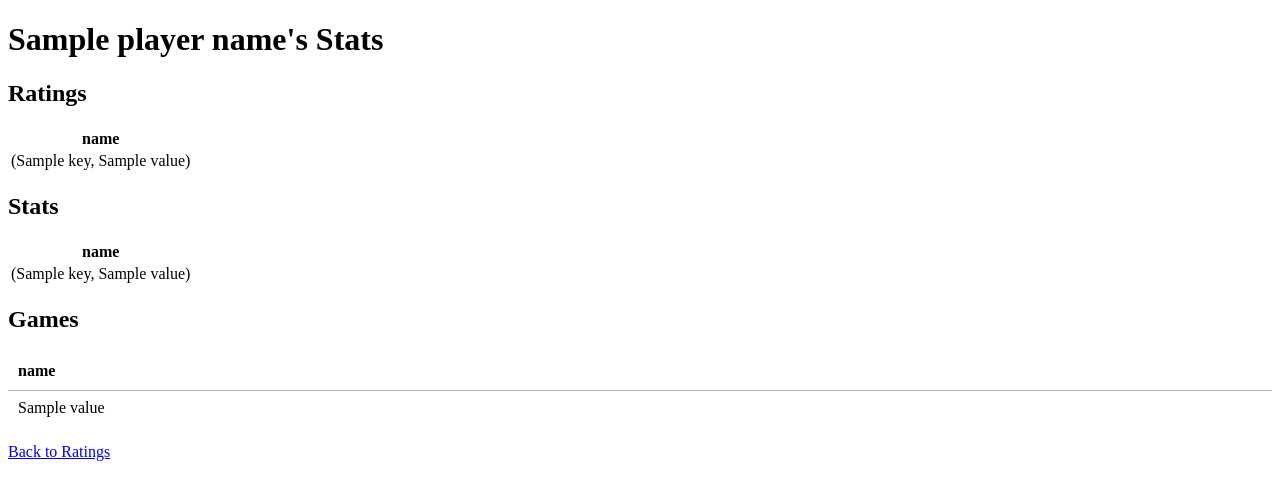
After one commit to jmgjasongardner/naismith-nerds, a Flask app: template flask_app/templates/player.html in a window 1280 px wide. The commit adds this page. Shown: the top 500 px of the page. Run offline with Flask 3, Linux system fonts and the light colour scheme; the template is opened without the code that fills it: most values are stand-ins (such as "Sample title", 1, 10 or a date in 2020); some libraries are stand-ins or nearby versions.

Commit message:
clickable player pages!
updated game results page

```diff
--- a/collective_bball/eda_main.py
+++ b/collective_bball/eda_main.py
@@ -13,6 +13,9 @@ def generate_stats(run_locally=False):
 
     df = (
         df.with_columns(
+            pl.col("A_SCORE").cast(pl.Int64),
+            pl.col("B_SCORE").cast(pl.Int64)
+        ).with_columns(
             pl.when(pl.col("B_SCORE") > pl.col("A_SCORE"))
             .then(pl.lit("B"))
             .when(pl.col("B_SCORE") < pl.col("A_SCORE"))
--- a/collective_bball/web_data_loader.py
+++ b/collective_bball/web_data_loader.py
@@ -26,7 +26,7 @@ def format_stats(stats_df):
 def get_stats():
     """Return formatted stats with renamed columns and rounded values."""
     stats, games = generate_stats()
-    return format_stats(stats), games.to_dict(orient="records")  # Apply formatting before sending
+    return format_stats(stats), games.drop('Date', axis = 1).to_dict(orient="records")  # Apply formatting before sending
 
 
 def get_ratings():
--- a/flask_app/app.py
+++ b/flask_app/app.py
@@ -1,11 +1,17 @@
 import subprocess
 from flask import Flask, render_template
+
 from collective_bball.web_data_loader import get_stats, get_ratings
 
 app = Flask(__name__, static_folder="../static")
 
+# Global storage for precomputed data
+stats_data = None
+games_data = None
+ratings_data = None
+best_alpha = None
 
-# Run rapm_model_main.py with specific arguments
+
 def run_rapm_model():
     subprocess.run(
         [
@@ -17,15 +23,54 @@ def run_rapm_model():
     )
 
 
+def filter_dictionary(dictionary, player_name):
+    return [entry for entry in dictionary if entry["Player"] == player_name]
+
+
+def aggregate_data():
+    stats, games = get_stats()  # Pull stats dict
+    ratings, best_alpha = get_ratings()
+
+    return stats, games, ratings, best_alpha
+
+
 @app.route("/")
 def home():
+    global stats_data, games_data, ratings_data, best_alpha  # Use global variables
+
     run_rapm_model()  # Run the model before fetching the data
 
-    stats_data, games_data = get_stats()  # Pull stats dict
-    players_data, best_alpha = get_ratings()
+    # Store computed data in global variables
+    stats_data, games_data, ratings_data, best_alpha = aggregate_data()
 
     return render_template(
-        "index.html", stats=stats_data, games=games_data, players=players_data, best_alpha=best_alpha
+        "index.html",
+        stats=stats_data,
+        games=games_data,
+        players=ratings_data,
+        best_alpha=best_alpha,
+    )
+
+
+@app.route("/player/<player_name>")
+def player_page(player_name):
+    global stats_data, games_data, ratings_data  # Access precomputed data
+
+    if stats_data is None or games_data is None or ratings_data is None:
+        return "Data not loaded. Please visit the homepage first.", 500
+
+    filtered_games = [
+        game for game in games_data
+        if player_name in {game["A1"], game["A2"], game["A3"], game["A4"], game["A5"],
+                           game["B1"], game["B2"], game["B3"], game["B4"], game["B5"]}
+    ]
+
+    return render_template(
+        "player.html",
+        player_name=player_name,
+        player_stats=filter_dictionary(stats_data, player_name),
+        player_rating=filter_dictionary(ratings_data, player_name),
+        player_games=filtered_games,
     )
 
 
--- /dev/null
+++ b/flask_app/templates/player.html
@@ -0,0 +1,112 @@
+<!DOCTYPE html>
+<html lang="en">
+<head>
+    <meta charset="UTF-8">
+    <meta name="viewport" content="width=device-width, initial-scale=1.0">
+    <title>{{ player_name }}'s Stats</title>
+    <link rel="stylesheet" href="{{ url_for('static', filename='styles.css') }}">
+    <!-- DataTables CSS -->
+    <link rel="stylesheet" href="https://cdn.datatables.net/1.13.6/css/jquery.dataTables.min.css">
+</head>
+
+<!-- jQuery and DataTables JS -->
+<script src="https://code.jquery.com/jquery-3.6.0.min.js"></script>
+<script src="https://cdn.datatables.net/1.13.6/js/jquery.dataTables.min.js"></script>
+
+<body>
+    <h1>{{ player_name }}'s Stats</h1>
+
+    <h2>Ratings</h2>
+    {% if player_rating %}
+    <table id="ratingsTable" class="display">
+        <thead>
+            <tr>
+                {% for col in player_rating[0].keys() %}
+                    <th>{{ col }}</th>
+                {% endfor %}
+            </tr>
+        </thead>
+        <tbody>
+            {% for row in player_rating %}
+                <tr>
+                    {% for value in row.values() %}
+                        <td>{{ value }}</td>
+                    {% endfor %}
+                </tr>
+            {% endfor %}
+        </tbody>
+    </table>
+    {% else %}
+        <p>No rating data available for {{ player_name }} (not yet played 20 games).</p>
+    {% endif %}
+
+    <h2>Stats</h2>
+    {% if player_stats %}
+    <table id="statsTable" class="display">
+        <thead>
+            <tr>
+                {% for col in player_stats[0].keys() %}
+                    <th>{{ col }}</th>
+                {% endfor %}
+            </tr>
+        </thead>
+        <tbody>
+            {% for row in player_stats %}
+                <tr>
+                    {% for value in row.values() %}
+                        <td>{{ value }}</td>
+                    {% endfor %}
+                </tr>
+            {% endfor %}
+        </tbody>
+    </table>
+    {% else %}
+        <p>No stats available for {{ player_name }}.</p>
+    {% endif %}
+
+    <h2>Games</h2>
+    {% if player_games %}
+    <table id="gamesTable" class="display">
+        <thead>
+            <tr>
+                {% for col in player_games[0].keys() %}
+                    <th>{{ col }}</th>
+                {% endfor %}
+            </tr>
+        </thead>
+        <tbody>
+            {% for row in player_games %}
+                <tr>
+                    {% for key, value in row.items() %}
+                        <td>
+                            {% if key in ['A1', 'A2', 'A3', 'A4', 'A5', 'B1', 'B2', 'B3', 'B4', 'B5'] %}
+                                <a href="{{ url_for('player_page', player_name=value) }}">{{ value }}</a>
+                            {% else %}
+                                {{ value }}
+                            {% endif %}
+                        </td>
+                    {% endfor %}
+                </tr>
+            {% endfor %}
+        </tbody>
+    </table>
+    {% else %}
+        <p>No games found for {{ player_name }}.</p>
+    {% endif %}
+
+    <br>
+    <a href="{{ url_for('home') }}">Back to Ratings</a>
+    <script>
+        $(document).ready(function() {
+            $('#gamesTable').DataTable({
+                "paging": true,  // Enable pagination
+                "searching": true,  // Enable search bar
+                "ordering": true,  // Enable sorting
+                "info": true,  // Show table info (e.g., "Showing 1 to 10 of 50 entries")
+                "lengthMenu": [[10, 25, 50, -1], [10, 25, 50, "All"]], // Page length options
+                "order": [[14, "desc"]]
+            });
+        });
+    </script>
+</body>
+</html>
```
Also changed, not shown: flask_app/templates/index.html (+30 -7 lines), 1 other file.
